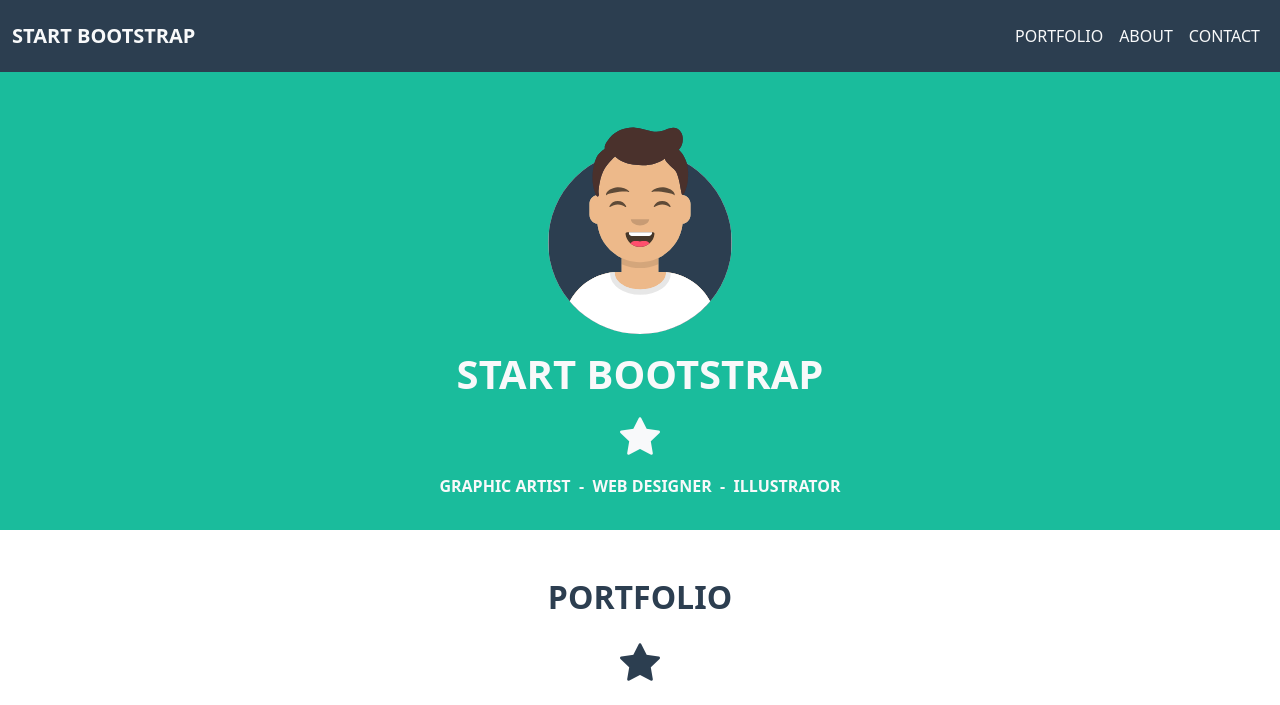
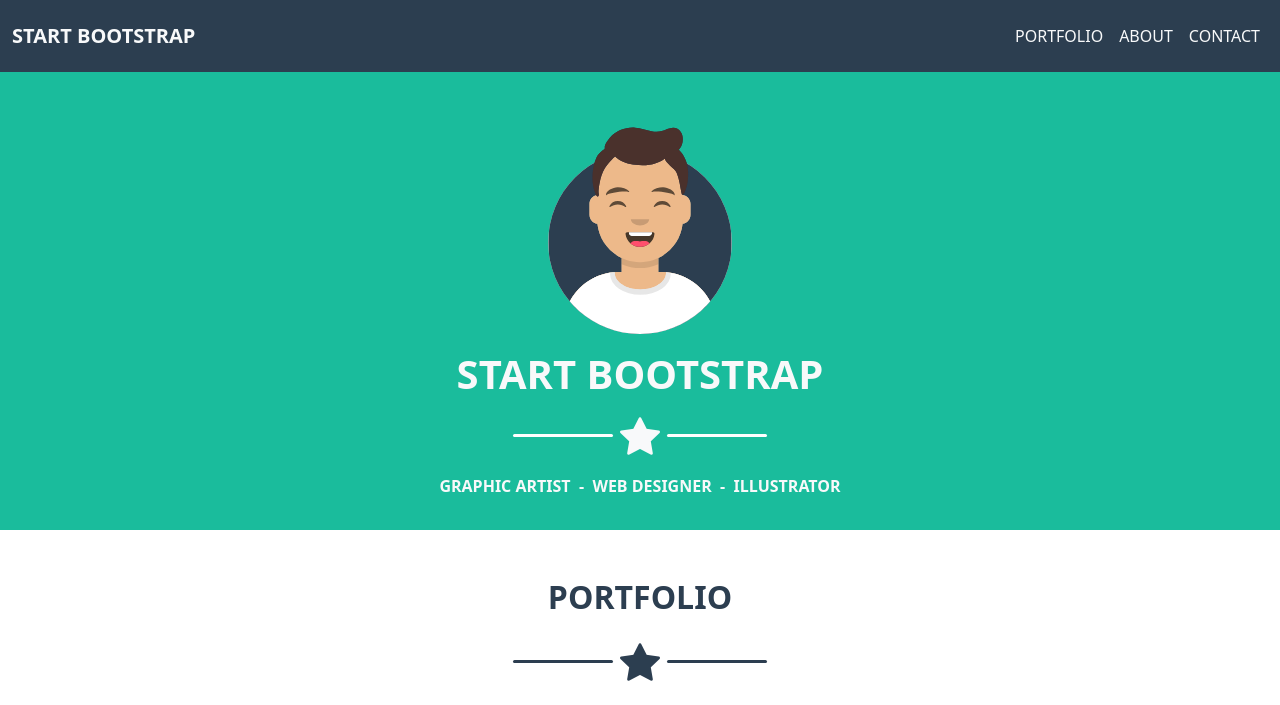
Before and after one commit to leonardoserra/html-css-bootstrap-freelancer, a plain HTML site: page index.html in a window 1280 px wide. Shown: the top 705 px of the page. Drawn offline with nearby package versions, Linux system fonts and the light colour scheme.

Commit message:
create before e after della stellina

```diff
--- a/css/style.css
+++ b/css/style.css
@@ -64,3 +64,35 @@
     width: 40px;
     height: 40px;
 }
+
+.ms_star i{
+    vertical-align: middle;
+}
+.ms_star::before{
+    content:'';
+    display: inline-block;
+    height: 3px;
+    width: 100px;
+    margin-right: 3px;
+    background-color: var(--ms_primary-color);
+    border-radius: 3px;
+    vertical-align: middle;
+}
+
+.ms_star::after{
+    content:'';
+    display: inline-block;
+    height: 3px;
+    width: 100px;
+    margin-left: 3px;
+    background-color: var(--ms_primary-color);
+    border-radius: 3px;
+    vertical-align: middle;
+}
+
+#portfolio .ms_star::after,
+#portfolio .ms_star::before,
+#contact .ms_star::after,
+#contact .ms_star::before {
+    background-color: var(--ms_tertiary-color);
+}
--- a/index.html
+++ b/index.html
@@ -64,7 +64,7 @@
                         <h2 class="fw-bolder fs-1"> START BOOTSTRAP</h2>
                     </div>
                     <div class="col-xs-12">
-                        <div>
+                        <div class="ms_star">
                             <i class="bi bi-star-fill fs-1"></i>
                         </div>
                     </div>
@@ -85,7 +85,7 @@
                         <h3 class="fw-bolder fs-2">PORTFOLIO</h3>
                     </div>
                     <div class="col-xs-12 ">
-                        <div class="pt-2 pb-3">
+                        <div class="ms_star pt-2 pb-3">
                             <i class="bi bi-star-fill fs-1"></i>
                         </div>
                     </div>
@@ -125,7 +125,7 @@
                         <h3 class="fw-bolder fs-2">ABOUT</h3>
                     </div>
                     <div class="col-xs-12">
-                        <div class="pt-2 pb-3">
+                        <div class="ms_star pt-2 pb-3">
                             <i class="bi bi-star-fill fs-3"></i>
                         </div>
                     </div>
@@ -154,7 +154,7 @@
                         </div>
                     </div>
                     <div class="col-xs-12">
-                        <div class="pt-2 pb-3">
+                        <div class="ms_star pt-2 pb-3">
                             <i class="bi bi-star-fill fs-3"></i>
                         </div>
                     </div>
@@ -241,27 +241,9 @@
         </footer>
 
 
+        <!--IMPORT JS-->
+        <script src="https://cdn.jsdelivr.net/npm/bootstrap@5.3.0-alpha1/dist/js/bootstrap.bundle.min.js" integrity="sha384-w76AqPfDkMBDXo30jS1Sgez6pr3x5MlQ1ZAGC+nuZB+EYdgRZgiwxhTBTkF7CXvN" crossorigin="anonymous"></script>
+        <!--IMPORT JS-->
 
-
-
-
-
-
-
-
-
-
-
-
-
-
-
-
-
-
-
-
-
-        <script src="https://cdn.jsdelivr.net/npm/bootstrap@5.3.0-alpha1/dist/js/bootstrap.bundle.min.js" integrity="sha384-w76AqPfDkMBDXo30jS1Sgez6pr3x5MlQ1ZAGC+nuZB+EYdgRZgiwxhTBTkF7CXvN" crossorigin="anonymous"></script>
     </body>
 </html>
```
Also changed, not shown: sandbox.html (+7 -25 lines).
